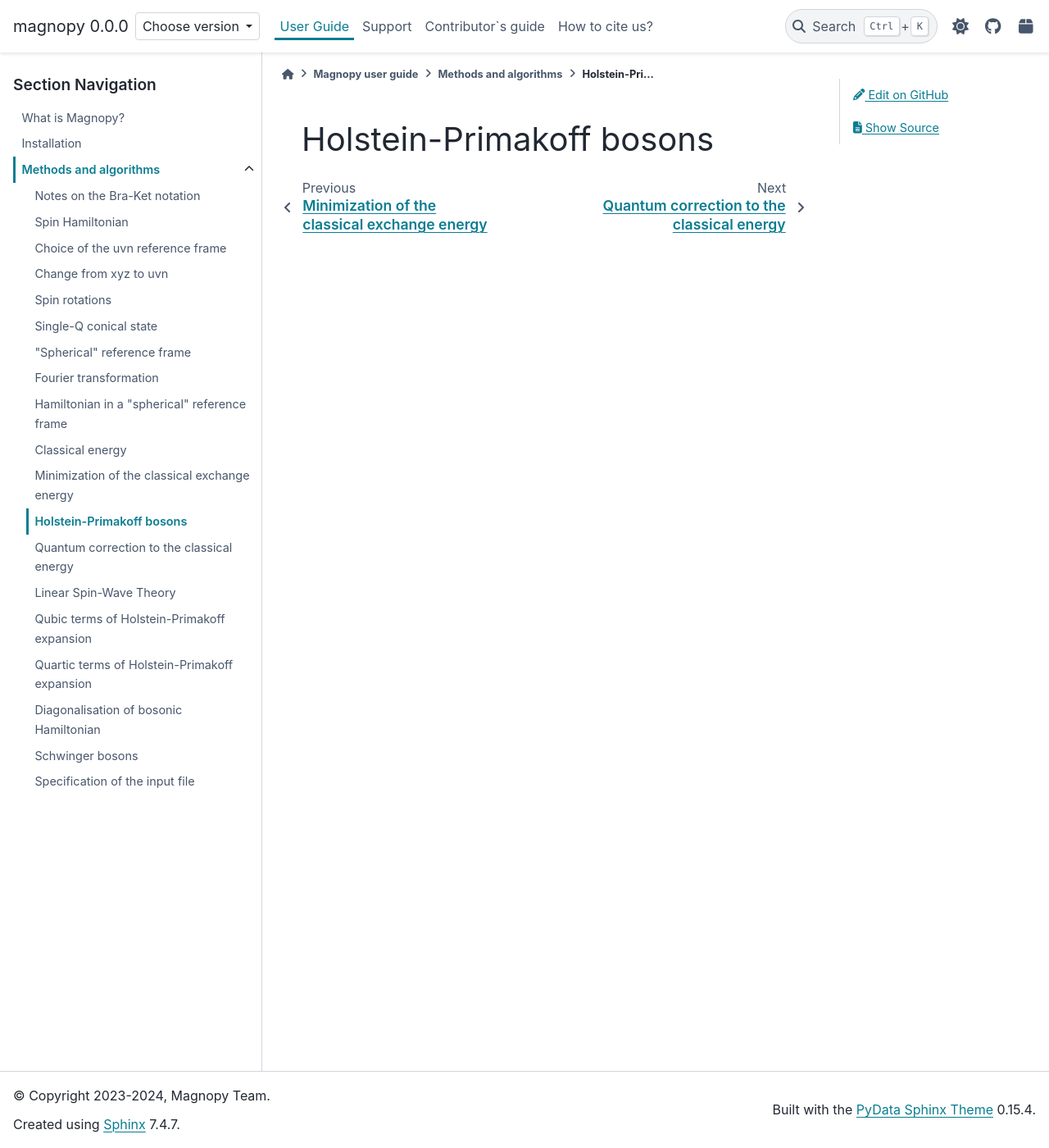
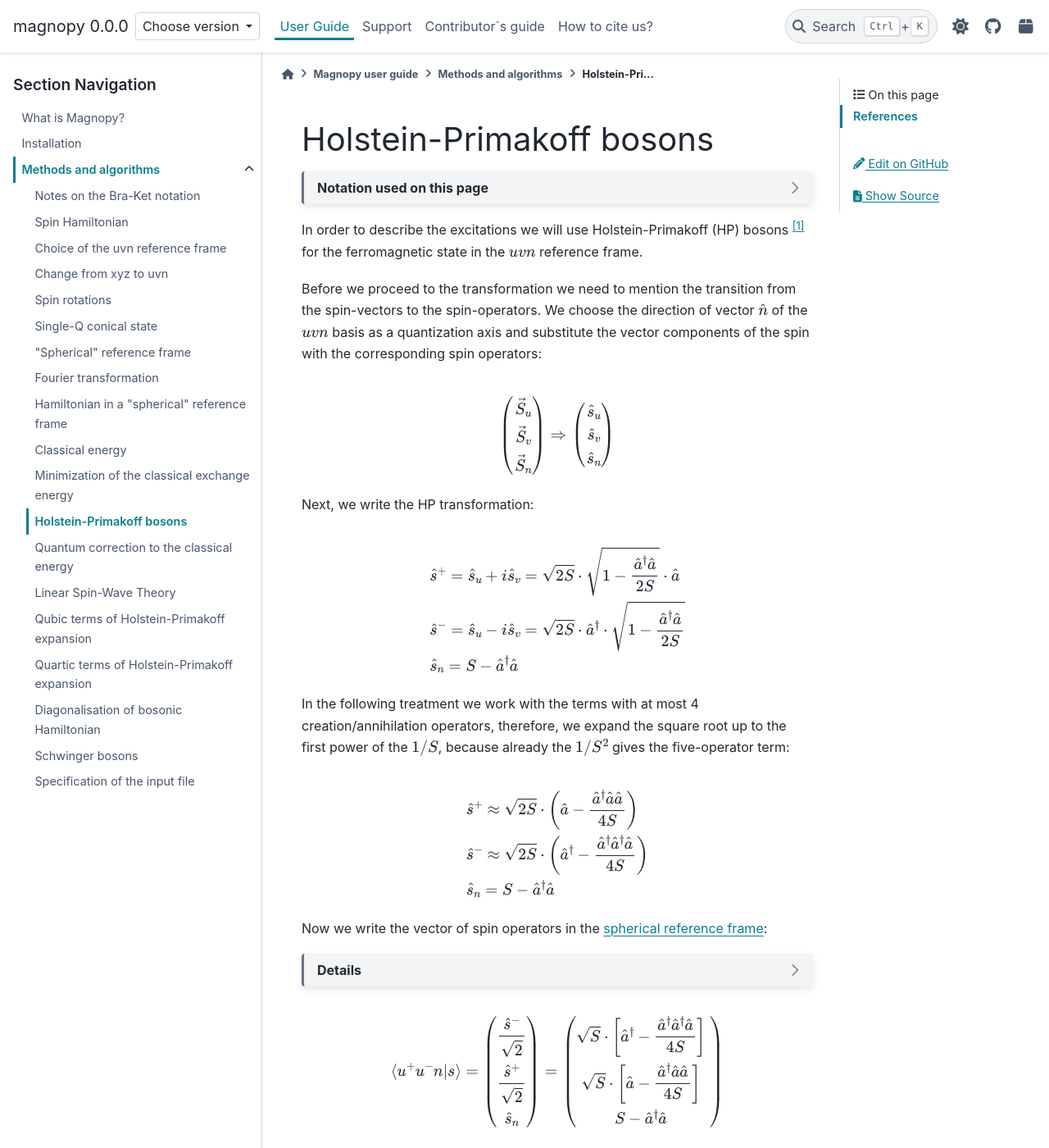
Before and after one commit to marcomarino123/magnopy, a Sphinx documentation site: the page built from docs/source/user-guide/methods/hp-bosons.rst, in a window 1280 px wide and 1400 px high. Shown: the whole window at 82% size. Built offline with Sphinx 7.4.7 and the PyData theme 0.15.4, drawn with Linux system fonts in a browser that asks for light colours; a script that is not in the unit is left out; some of the changed text lies outside the part shown.

Commit message:
Add page about Holstein-Primakoff bosons

```diff
--- a/docs/source/conf.py
+++ b/docs/source/conf.py
@@ -1,3 +1,21 @@
+# MAGNOPY - Python package for magnons.
+# Copyright (C) 2023-2024 Magnopy Team
+#
+# e-mail: anry@uv.es, web: magnopy.com
+#
+# This program is free software: you can redistribute it and/or modify
+# it under the terms of the GNU General Public License as published by
+# the Free Software Foundation, either version 3 of the License, or
+# (at your option) any later version.
+#
+# This program is distributed in the hope that it will be useful,
+# but WITHOUT ANY WARRANTY; without even the implied warranty of
+# MERCHANTABILITY or FITNESS FOR A PARTICULAR PURPOSE.  See the
+# GNU General Public License for more details.
+#
+# You should have received a copy of the GNU General Public License
+# along with this program.  If not, see <https://www.gnu.org/licenses/>.
+
 import sys
 from datetime import datetime
 from os.path import abspath, join
@@ -154,6 +172,10 @@ custom_links = {
     "GitHub": ("GitHub", "https://github.com"),
     "Git": ("Git", "https://git-scm.com/"),
     "repository": ("Magnopy repository", "https://github.com/magnopy/magnopy"),
+    "HP-ref": (
+        "DOI: 10.1103/PhysRev.58.1098",
+        "https://doi.org/10.1103/PhysRev.58.1098",
+    ),
 }
 rst_epilog += "\n".join(
     map(
--- a/docs/source/user-guide/methods/hp-bosons.rst
+++ b/docs/source/user-guide/methods/hp-bosons.rst
@@ -3,3 +3,133 @@
 *************************
 Holstein-Primakoff bosons
 *************************
+
+.. dropdown:: Notation used on this page
+
+  * .. include:: page-notations/vector.txt
+  * .. include:: page-notations/matrix.txt
+  * .. include:: page-notations/parentheses.txt
+  * .. include:: page-notations/operators.txt
+  * .. include:: page-notations/spin-unit-vector-operator.txt
+  * .. include:: page-notations/bra-ket.txt
+
+
+
+In order to describe the excitations we will use Holstein-Primakoff (HP) bosons [1]_
+for the ferromagnetic state in the :math:`uvn` reference frame.
+
+Before we proceed to the transformation we need to mention the transition from the
+spin-vectors to the spin-operators. We choose the direction of vector :math:`\hat{n}`
+of the :math:`uvn` basis as a quantization axis and substitute the vector
+components of the spin with the corresponding spin operators:
+
+.. math::
+
+  \begin{pmatrix}
+    \vec{S}_u \\
+    \vec{S}_v \\
+    \vec{S}_n \\
+  \end{pmatrix}
+  \Rightarrow
+  \begin{pmatrix}
+    \hat{s}_u \\
+    \hat{s}_v \\
+    \hat{s}_n \\
+  \end{pmatrix}
+
+Next, we write the HP transformation:
+
+.. include:: repeated-formulas/hp-general-uvn.txt
+
+In the following treatment we work with the terms with at most 4
+creation/annihilation operators, therefore, we expand the square root up to the first
+power of the :math:`1/S`, because already the :math:`1/S^2` gives the five-operator term:
+
+.. include:: repeated-formulas/hp-expanded-uvn.txt
+
+Now we write the vector of spin operators in the
+:ref:`spherical reference frame <user-guide_methods_spherical-rf>`:
+
+.. dropdown:: Details
+
+  First we recall the transformation matrix:
+
+  .. include:: repeated-formulas/transformation-matrix-uvn-to-spherical-uvn.txt
+
+  .. math::
+    &\langle u^+u^-n \vert s \rangle
+    =
+    \langle u^+u^-n \vert uvn \rangle
+    \langle uvn \vert s \rangle
+    =
+    \boldsymbol{T}^{\dagger}
+    \langle uvn \vert s \rangle
+    \\&=
+    \dfrac{1}{\sqrt{2}}
+    \begin{pmatrix}
+      1 & -i & 0        \\
+      1 & i  & 0        \\
+      0 & 0  & \sqrt{2} \\
+    \end{pmatrix}
+    \begin{pmatrix}
+      \hat{s}_u \\
+      \hat{s}_v \\
+      \hat{s}_n \\
+    \end{pmatrix}
+    =
+    \begin{pmatrix}
+      \dfrac{\hat{s}_u - i\hat{s}_v}{\sqrt{2}} \\
+      \dfrac{\hat{s}_u + i\hat{s}_v}{\sqrt{2}} \\
+      \hat{s}_n                                \\
+    \end{pmatrix}
+    =
+    \begin{pmatrix}
+      \dfrac{\hat{s}^-}{\sqrt{2}} \\
+      \dfrac{\hat{s}^+}{\sqrt{2}} \\
+      \hat{s}_n                   \\
+    \end{pmatrix}
+
+.. math::
+  &\langle u^+u^-n \vert s \rangle
+  =
+  \begin{pmatrix}
+    \dfrac{\hat{s}^-}{\sqrt{2}} \\
+    \dfrac{\hat{s}^+}{\sqrt{2}} \\
+    \hat{s}_n                   \\
+  \end{pmatrix}
+  =
+  \begin{pmatrix}
+    \sqrt{S}
+    \cdot
+    \left[
+      \hat{a}^{\dagger}
+      -
+      \dfrac{\hat{a}^{\dagger}\hat{a}^{\dagger}\hat{a}}{4S}
+    \right] \\
+    \sqrt{S}
+    \cdot \left[
+      \hat{a}
+      -
+      \dfrac{\hat{a}^{\dagger}\hat{a}\hat{a}}{4S}
+    \right] \\
+    S - \hat{a}^{\dagger}\hat{a} \\
+  \end{pmatrix}
+
+
+
+
+
+
+
+
+
+
+
+
+References
+==========
+
+.. [1] Holstein, T., & Primakoff, H. (1940).
+       Field dependence of the intrinsic domain magnetization of a ferromagnet.
+       Physical Review, 58(12), 1098.
+       |HP-ref|_
--- /dev/null
+++ b/docs/source/user-guide/methods/page-notations/operators.txt
@@ -0,0 +1,5 @@
+We use the "hat" symbol to denote the operators: :math:`\hat{A}`.
+
+
+.. note::
+  Unit vector notations coincides with the notation for the linear operators.
--- /dev/null
+++ b/docs/source/user-guide/methods/repeated-formulas/hp-expanded-uvn.txt
@@ -0,0 +1,15 @@
+.. math::
+  &
+  \hat{s}^+
+  \approx
+  \sqrt{2S}
+  \cdot
+  \left(\hat{a} - \dfrac{\hat{a}^{\dagger}\hat{a}\hat{a}}{4S}\right)
+  \\&
+  \hat{s}^-
+  \approx
+  \sqrt{2S}
+  \cdot
+  \left(\hat{a}^{\dagger} - \dfrac{\hat{a}^{\dagger}\hat{a}^{\dagger}\hat{a}}{4S}\right)
+  \\&
+  \hat{s}_n = S - \hat{a}^{\dagger}\hat{a}
--- /dev/null
+++ b/docs/source/user-guide/methods/repeated-formulas/hp-general-uvn.txt
@@ -0,0 +1,23 @@
+.. math::
+  &
+  \hat{s}^+
+  =
+  \hat{s}_u + i\hat{s}_v
+  =
+  \sqrt{2S}
+  \cdot
+  \sqrt{1 - \dfrac{\hat{a}^{\dagger}\hat{a}}{2S}}
+  \cdot
+  \hat{a}
+  \\&
+  \hat{s}^-
+  =
+  \hat{s}_u - i\hat{s}_v
+  =
+  \sqrt{2S}
+  \cdot
+  \hat{a}^{\dagger}
+  \cdot
+  \sqrt{1 - \dfrac{\hat{a}^{\dagger}\hat{a}}{2S}}
+  \\&
+  \hat{s}_n = S - \hat{a}^{\dagger}\hat{a}
```
